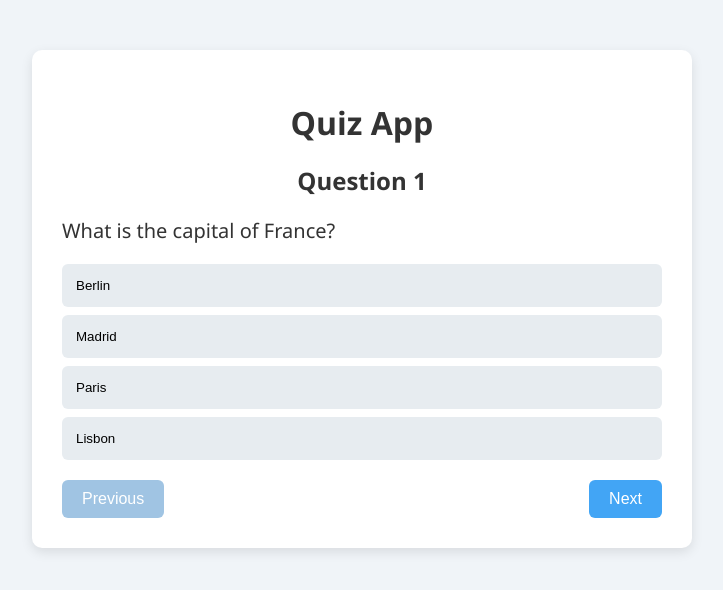
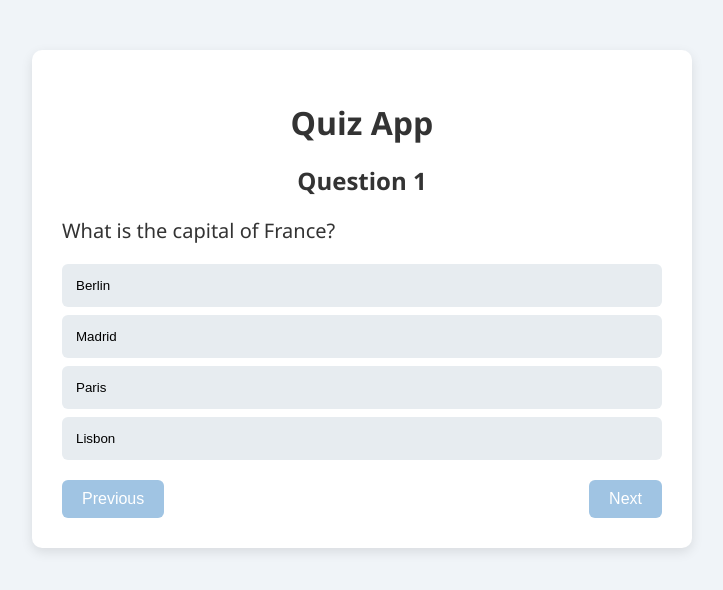
Before and after one commit to pukulu-debulger/Quiz-app, a React (Vite) app: page / in a window 1280 px wide. Shown: the top 590 px of the page, without its empty margins (278-1001 px from the left). Built offline with nearby package versions, Linux system fonts and the light colour scheme.

Commit message:
adding blue colour the element being selected

```diff
--- a/src/componets/Quiz.jsx
+++ b/src/componets/Quiz.jsx
@@ -30,6 +30,8 @@ function Quiz() {
 
      const [currentQuestion, setCurrentQuestion] = useState(0);
 
+     const selectedOption = userAnswers[currentQuestion];
+
      function handleSelectOption(option) {
             const newUserAnswers = [...userAnswers];
             newUserAnswers[currentQuestion] = option;
@@ -54,14 +56,14 @@ function Quiz() {
             <p className="question">{questions[currentQuestion].question}</p>
 
             {questions[currentQuestion].Options.map((option) => (
-                <button className="option" onClick={() => handleSelectOption(option)}>
+                <button className={"option" + (selectedOption === option ? " selected" : "")} onClick={() => handleSelectOption(option)}>
                     {option}
                 </button>
             ))}
 
             <div className="nav-buttons">
                 <button onClick={goToPreviousQuestion} disabled={currentQuestion === 0}>Previous</button>
-                <button onClick={goToNextQuestion} disabled={currentQuestion === questions.length - 1}>Next</button>
+                <button onClick={goToNextQuestion} disabled={!selectedOption}>Next</button>
             </div>
         </div>
     );
```
